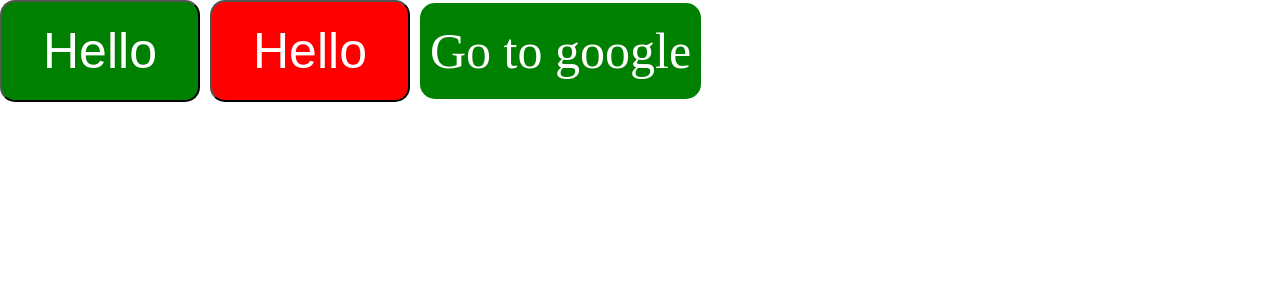
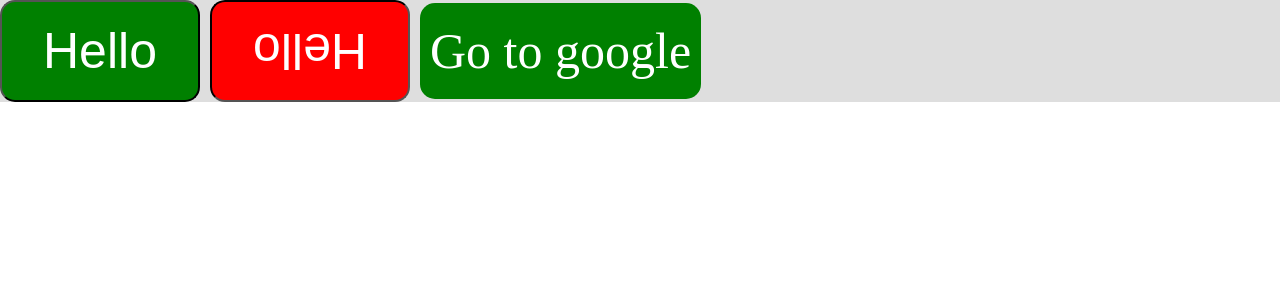
Before and after one commit to minhyeong-jang/styled-components-basics, a React (Create React App) app: page / in a window 1280 px wide. Shown: the top 300 px of the page. Built offline with nearby package versions, Linux system fonts and the light colour scheme.

Commit message:
Study Animation with css, keyframes

```diff
--- a/src/App.js
+++ b/src/App.js
@@ -1,5 +1,5 @@
 import React, { Component } from 'react';
-import styled, { createGlobalStyle } from 'styled-components';
+import styled, { createGlobalStyle, css, keyframes } from 'styled-components';
 
 const GlobalStyle = createGlobalStyle`
   body{
@@ -15,7 +15,7 @@ class App extends Component {
         <GlobalStyle />
         <Container>
           <Button>Hello</Button>
-          <Button active>Hello</Button>
+          <Button active rotationTime={3}>Hello</Button>
           <Anchor href="http://google.com">Go to google</Anchor>
         </Container>
       </React.Fragment>
@@ -24,7 +24,7 @@ class App extends Component {
 }
 
 const Container = styled.div`
-
+  background-color: #dedede;
 `;
 
 const Button = styled.button`
@@ -39,11 +39,25 @@ const Button = styled.button`
   &:active, &:focus {
     outline: none;
   }
-  background-color: ${props => (props.active ? 'red' : 'green')}
+  background-color: ${props => (props.active ? 'red' : 'green')};
+  ${props => {
+    if(props.active) {
+      return css`animation: ${rotation} ${props.rotationTime}s linear infinite`;
+    }
+  }};
 `;
 
 const Anchor = styled(Button.withComponent("a"))`
   text-decoration: none;
 `;
 
+const rotation = keyframes`
+  from {
+    transform: rotate(0deg)
+  }
+  to {
+    transform: rotate(360deg);
+  }
+`;
+
 export default App;
```
